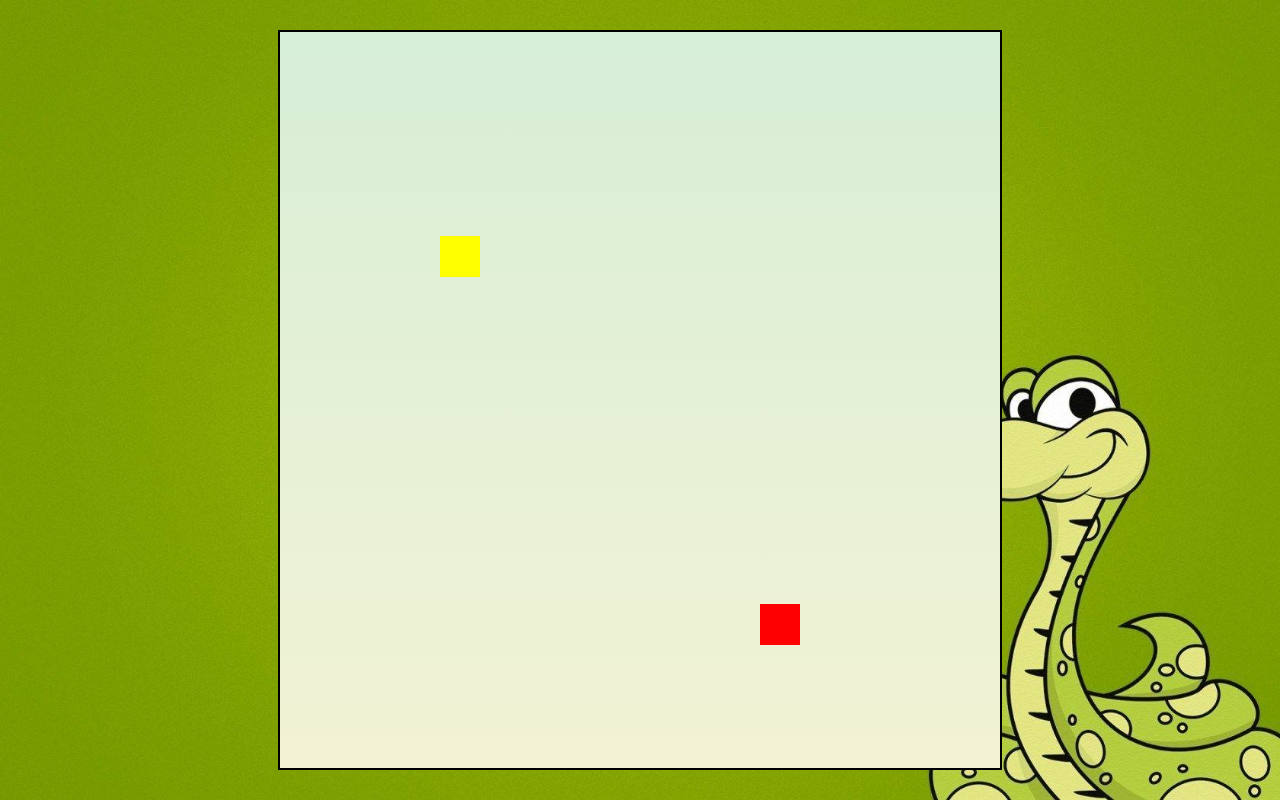
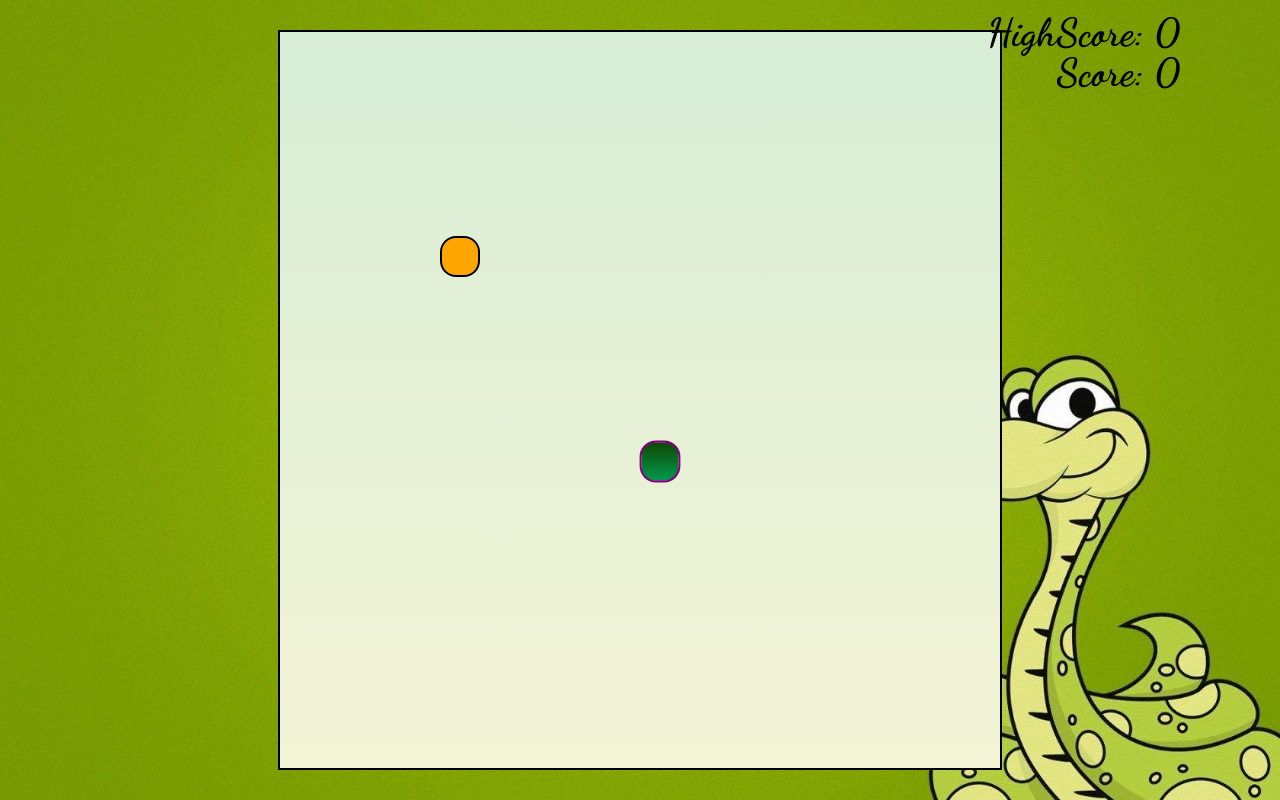
Before and after one commit to risingone/snakeGame, a plain HTML site: page index.html in a window 1280 px wide. Drawn offline with Linux system fonts and the light colour scheme.

Commit message:
HighScore Functionality added

```diff
--- a/css/style.css
+++ b/css/style.css
@@ -1,3 +1,4 @@
+@import url('https://fonts.googleapis.com/css2?family=Dancing+Script:wght@700&display=swap');
 *{
     padding: 0;
     margin: 0;
@@ -11,6 +12,24 @@
     justify-content: center;
     align-items: center;
 }
+#scoreBox{
+    position: absolute;
+    top: 49px;
+    right: 100px;
+    font-size: 39px;
+    font-weight: bold;
+    font-family: 'Dancing Script', cursive;
+}
+
+#hiscoreBox{
+    position: absolute;
+    top: 9px;
+    right: 100px;
+    font-size: 39px;
+    font-weight: bold;
+    font-family: 'Dancing Script', cursive;
+}
+
 #board{
     background: linear-gradient(rgb(215, 238, 215), rgb(243, 243, 213));
     height: 92vmin;
@@ -21,11 +40,18 @@
     grid-template-columns: repeat(18, 1fr);
 }
 .head{
-    background-color: red;
+    background: linear-gradient(rgb(12, 72, 2),rgb(4, 152, 78));
+    border: 2px solid purple;
+    border-radius: 16px;
+    transform: scale(1.02);
 }
 .snake{
-    background-color: purple;
+    background-color: rgb(78, 178, 19);
+    border: .25vmin solid white;
+    border-radius: 16px;
 }
 .food{
-    background-color: yellow;
+    background-color: orange;
+    border: .25vmin solid black;
+    border-radius: 16px;
 }
--- a/index.html
+++ b/index.html
@@ -8,6 +8,8 @@
 </head>
 <body>
     <div class="body">
+        <div id="scoreBox">Score: 0</div>
+        <div id="hiscoreBox">HighScore: 0</div>
         <div id="board"></div>
     </div>
 </body>
--- a/js/index.js
+++ b/js/index.js
@@ -8,7 +8,7 @@ let speed = 5;
 let score = 0;
 let lastPaintTime = 0;
 let snakeArr =[
-    {x: 13, y: 15}
+    {x: 10, y: 11}
 ]
 food = {x: 5, y: 6};
 
@@ -30,24 +30,34 @@ function isCollide(snake){
             return true;
         }
     }
+    // if you bump into wall
+    if(snake[0].x>18||snake[0].x<=0||snake[0].y>18||snake[0].y<=0) return true;
     return false;
 }
 
 function gameEngine(){
+    musicSound.play();
     // Part 1: Updating the snake array
     if(isCollide(snakeArr)){
         gameOverSound.play();
         musicSound.pause();
         inputDir = {x: 0, y: 0};
-        alert("Game Over, Press any key to play again1");
+        alert("Game Over, Press any key to play again!");
         snakeArr=[{x: 13, y: 15}];
         musicSound.play();
         score = 0;
+        scoreBox.innerHTML="<b>Score:</b> " + score;
     }
-
     // If you eaten the food, increment the score and regenrate the score
     if(snakeArr[0].y === food.y && snakeArr[0].x === food.x){
         foodSound.play();
+        score+=1;
+        if(score>hiscoreval){
+            hiscoreval=score;
+            localStorage.setItem("hiscore", JSON.stringify(hiscoreval));
+            hiscoreBox.innerHTML = "HighScore: "+hiscoreval;
+        }
+        scoreBox.innerHTML="<b>Score:</b> " + score;
         snakeArr.unshift({x: snakeArr[0].x + inputDir.x, y: snakeArr[0].y + inputDir.y});
         let a=2;
         let b=16;
@@ -90,10 +100,19 @@ function gameEngine(){
 
 
 // Main logic starts here
+let hiscore = localStorage.getItem("hiscore");
+if(hiscore === null){
+    console.log("HI")
+    hiscoreval=0;
+    localStorage.setItem("hiscore", JSON.stringify(hiscoreval));
+}
+else{
+    hiscoreval = JSON.parse(hiscore);
+    hiscoreBox.innerHTML = "HighScore: "+hiscore;
+}
 window.requestAnimationFrame(main);
 window.addEventListener('keydown', e=>{
     inputDir = {x: 0, y: 1} // start the game
-    moveSound.play();
     switch (e.key) {
         case "ArrowUp":
             console.log("ArrowUp");
```
